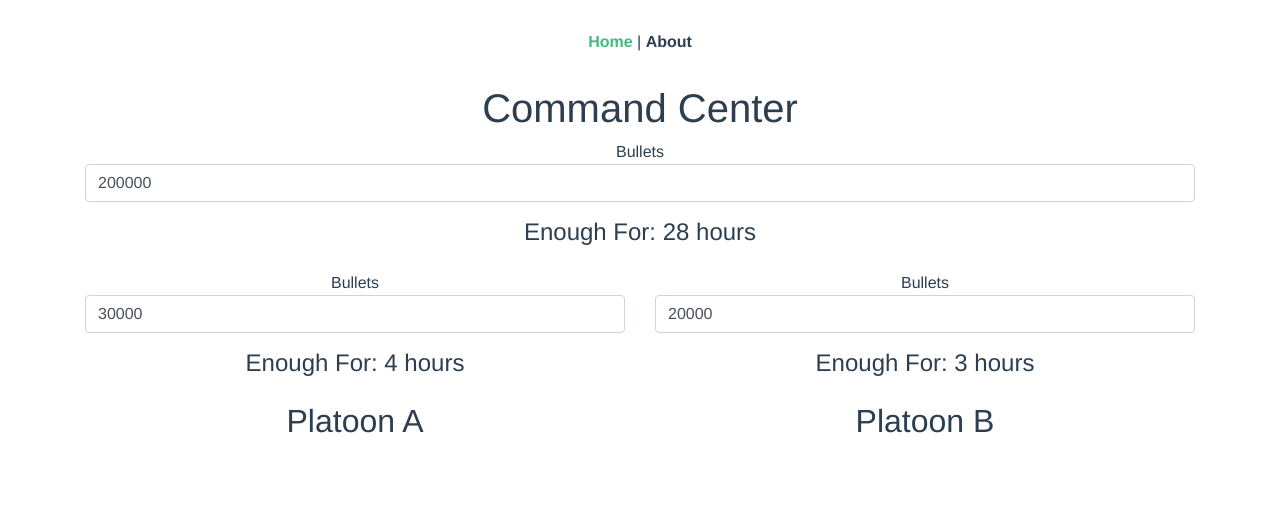
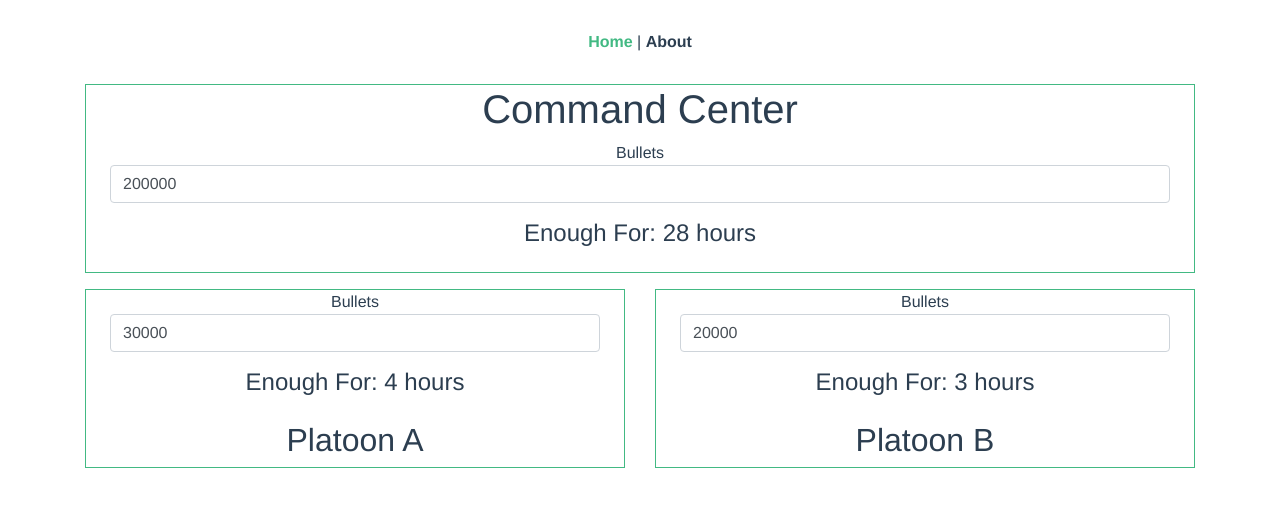
Before and after one commit to aviabey/vue-vuex, a Vue app: page / in a window 1280 px wide. Shown: the top 506 px of the page. Built offline with nearby package versions, Linux system fonts and the light colour scheme.

Commit message:
Styling the home page

```diff
--- a/src/components/BasePlatoon.vue
+++ b/src/components/BasePlatoon.vue
@@ -1,6 +1,6 @@
 <template>
-  <div>
-    <slot name="title-top"/>
+  <div class="border border-primary px-4 mb-3">
+    <slot name="title-top" />
     <div class="input-group mb-3">
       <div class="input-group-prepend">
         <span class="input-group-text" id="inputGroup-sizing-default"
@@ -18,7 +18,7 @@
     <h4 class="mt-1 mb-4">
       Enough For: {{ $_IntelligentMixin_timeNeedForReSupply }} hours
     </h4>
-    <slot name="title-bottom"/>
+    <slot name="title-bottom" />
   </div>
 </template>
 
--- a/src/components/CommandCenter.vue
+++ b/src/components/CommandCenter.vue
@@ -2,9 +2,11 @@
   <div class="container">
     <div class="row">
       <div class="col-sm">
-        <BasePlatoon :bullets="bullets">
-          <h1 slot="title-top">Command Center</h1>
-        </BasePlatoon>
+        <div>
+          <BasePlatoon :bullets="bullets">
+            <h1 slot="title-top">Command Center</h1>
+          </BasePlatoon>
+        </div>
       </div>
     </div>
     <div class="row">
```
